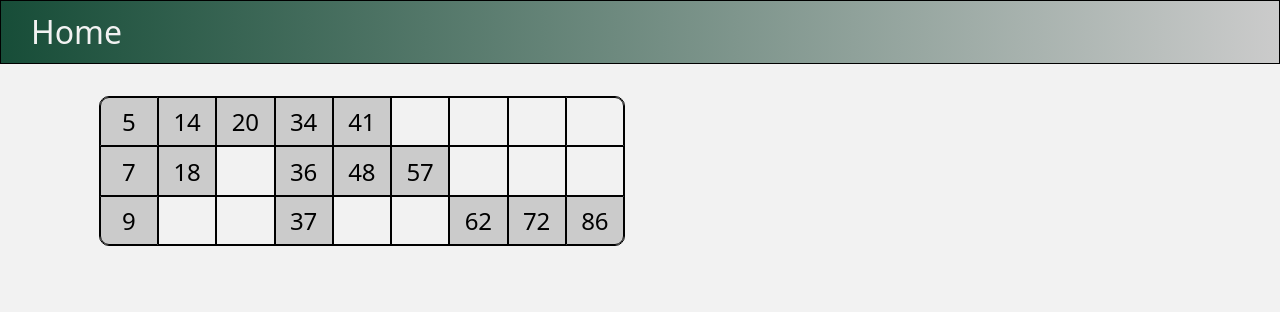
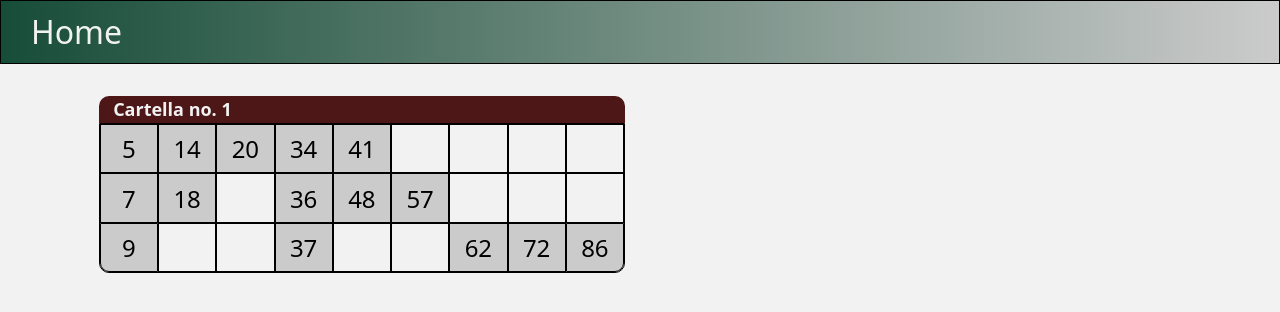
Before and after one commit to arnomatt/tombola, a React (Vite) app: page /cartelle/1 in a window 1280 px wide. Shown: the top 312 px of the page. Built offline with nearby package versions, Linux system fonts and the light colour scheme; a web font is replaced by a local one.

Commit message:
adding cards header

```diff
--- a/src/components/cartelle/Cartella.css
+++ b/src/components/cartelle/Cartella.css
@@ -3,8 +3,20 @@
     grid-auto-flow: row;
     grid-template-columns: repeat(9, 1fr);
     grid-template-rows: repeat(3, 1fr);
-    border-radius: 10px;
+    border-bottom-left-radius: 10px;
+    border-bottom-right-radius: 10px;
     border: 1px solid black;
+}
+
+.title {
+    height: 1.5em;
+    background: var(--tertiary-color);
+    color: var(--text-color);
+    font-size: 18px;
+    font-weight: 600;
+    padding: 0 0.8em;
+    border-top-left-radius: 10px;
+    border-top-right-radius: 10px;
 }
 
 .casella {
@@ -29,16 +41,8 @@
     }
 }
 
-.cartella .casella:nth-child(1) {
-    border-radius: 9px 0px 0px 0px;
-}
-
 .cartella .casella:nth-child(19) {
     border-radius: 0px 0px 0px 9px;
-}
-
-.cartella .casella:nth-child(9) {
-    border-radius: 0px 9px 0px 0px;
 }
 
 .cartella .casella:nth-child(27) {
--- a/src/components/cartelle/Cartella.tsx
+++ b/src/components/cartelle/Cartella.tsx
@@ -2,6 +2,7 @@ import { useState } from 'react';
 import './Cartella.css';
 
 interface CartellaProps {
+    id: number;
     numbers: number[][]; // 3 rows x 9 columns, 0 means empty cell
 }
 
@@ -35,10 +36,12 @@ const useCartella = (numbers: number[]): [Map<string, boolean>, (number: number)
 }
 
 export const Cartella = (props: CartellaProps) => {
-    const { numbers } = props;
+    const { numbers, id } = props;
     const [cartella, handleNumberClick] = useCartella([...numbers[0], ...numbers[1], ...numbers[2]]);
 
     return (
+        <div>
+            <div className="title">Cartella no. {id}</div>
             <div className="cartella">
                 {numbers.map((row, idr) => row.map((number, idx) =>
                     number ?
@@ -49,5 +52,6 @@ export const Cartella = (props: CartellaProps) => {
                         </button> :
                         <div className="casella vuota" key={idx}></div>))}
             </div>
+        </div>
     )
 }
--- a/src/pages/Cartelle.tsx
+++ b/src/pages/Cartelle.tsx
@@ -9,8 +9,8 @@ export const Cartelle = () => {
     return (
         <div className='cartelle'>
             {num ? Array.from({ length: parseInt(num) }).map((_, i) => (
-                <Cartella key={i} numbers={buildCartella()}></Cartella>
-            )) : <Cartella numbers={buildCartella()}></Cartella>}
+                <Cartella key={i} numbers={buildCartella()} id={i + 1}></Cartella>
+            )) : <Cartella numbers={buildCartella()} id={1}></Cartella>}
         </div>
     )
 }
```
Lines whose indentation alone changed are shown as unchanged.
